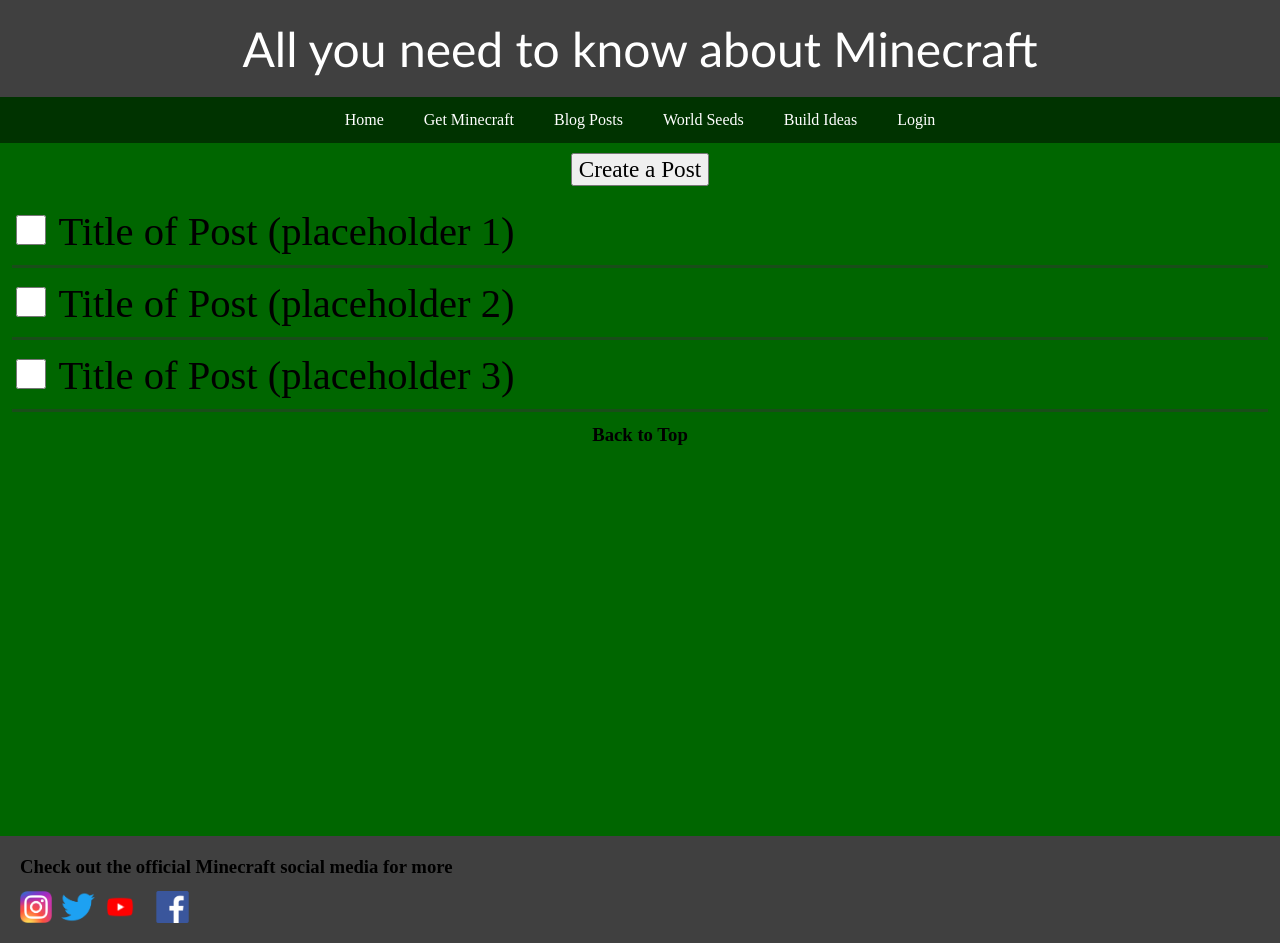
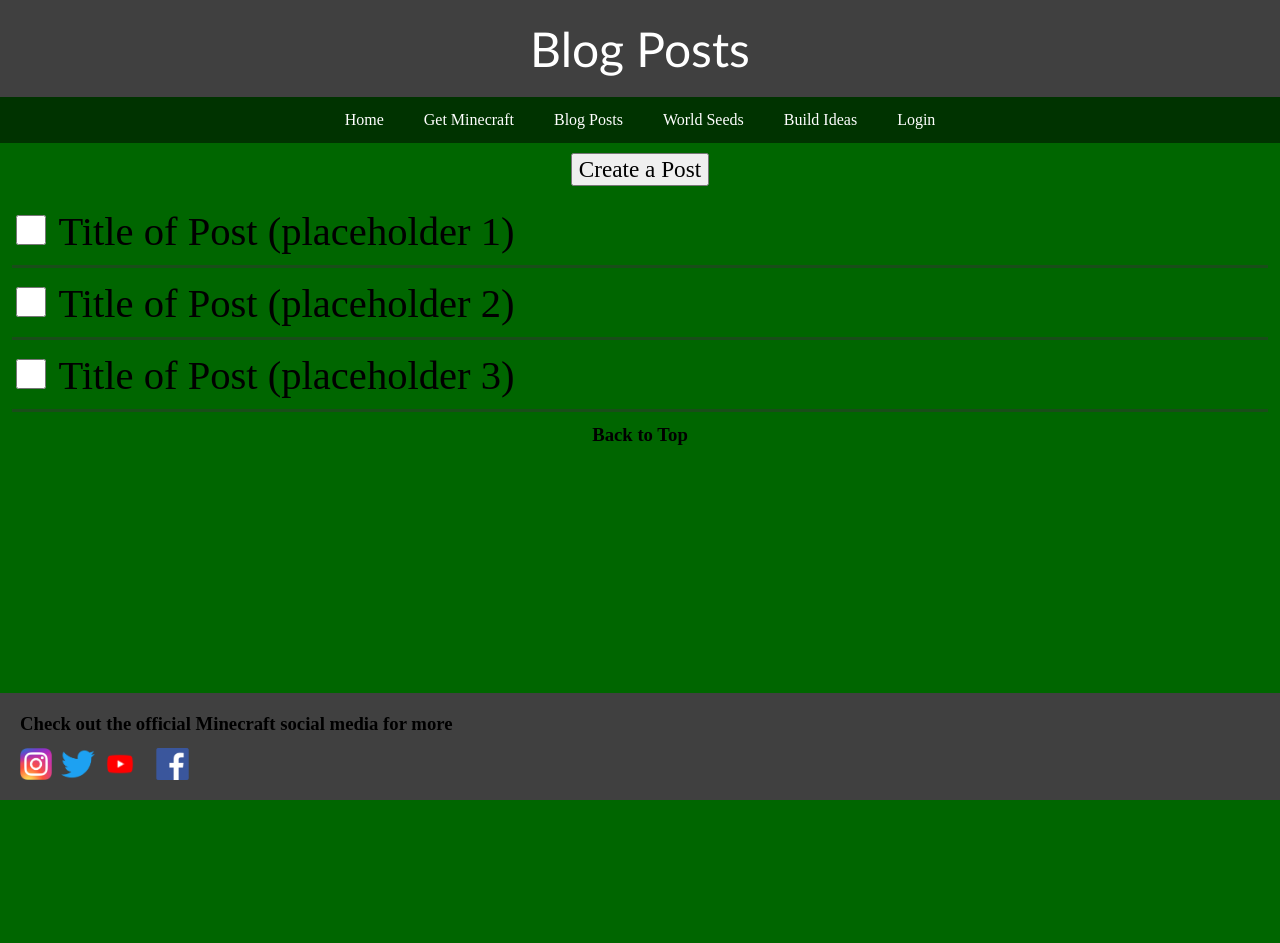
Before and after one commit to andrewdoepke/CSP2, a Flask app: page /blogpost in a window 1280 px wide. After the commit the page ends 800 px from the top, so only its background shows below. Run offline with Flask 2, Linux system fonts and the light colour scheme.

Commit message:
Fixed Headers and whatnot

```diff
--- a/main.py
+++ b/main.py
@@ -6,47 +6,47 @@ app = Flask(__name__)
 @app.route('/')
 @app.route('/home')
 def main():
-    return render_template('homepage.html', title="Home")
+    return render_template('homepage.html', title="Home", header="All you need to know about Minecraft")
 
 
 @app.route('/getmc')
 def getmc():
-    return render_template('get-minecraft.html', title="Get Minecraft")
+    return render_template('get-minecraft.html', title="Get Minecraft", header="Get Minecraft")
 
 
 @app.route('/blogpost', methods=['GET', 'POST'])
 def blog():
-    return render_template('blog-posts.html', title="Blog Posts")
+    return render_template('blog-posts.html', title="Blog Posts", header="Blog Posts")
 
 
 @app.route('/newpost', methods=['GET', 'POST'])
 def newblog():
-    return render_template('new-blog-post.html')
+    return render_template('new-blog-post.html', title="New Post", header="New Post")
 
 
 @app.route('/worldseed', methods=['GET', 'POST'])
 def ws():
-    return render_template('world-seeds.html', title="World Seeds")
+    return render_template('world-seeds.html', title="World Seeds", header="World Seeds")
 
 
 @app.route('/newseed', methods=['GET', 'POST'])
 def newworldseed():
-    return render_template('new-world-seed.html')
+    return render_template('new-world-seed.html', title="New Seed", header="New Seed")
 
 
 @app.route('/buildideas', methods=['GET', 'POST'])
 def bi():
-    return render_template('build-ideas.html', title="Build Ideas")
+    return render_template('build-ideas.html', title="Build Ideas", header="Build Ideas")
 
 
 @app.route('/adminlogin', methods=['GET', 'POST'])
 def login():
-    return render_template('admin-login.html', title="Login")
+    return render_template('admin-login.html', title="Login", header="Login")
 
 
 @app.errorhandler(404)
 def page_not_found(e):
-    return render_template('404.html', title="Oops!"), 404
+    return render_template('404.html', title="Oops!", header="Oh No!"), 404
 
 
 if __name__ == "__main__":
--- a/static/css/global.css
+++ b/static/css/global.css
@@ -41,7 +41,6 @@
 .main {
 	margin: 0;
 	padding: 10px;
-	min-height: 100%;
 }
 
 .check-box-input {
@@ -142,7 +141,7 @@ html{
 body {
     position: relative;
     margin: 0;
-    min-height: 100%;
+    min-height: 100vh;
     background-color: #006600;
     padding-bottom: 7rem;
 }
--- a/templates/template.html
+++ b/templates/template.html
@@ -11,7 +11,7 @@
 	<a name="to-top"></a>
 	<div class="stickysticky">
 <!-- Banner at Head of Webpage -->
-		<div class = "header">All you need to know about Minecraft</div>
+		<div class = "header">{{ header }}</div>
 <!-- Navigation Bar -->
 		<div class = "navigation">
 			<a href="/home">Home</a>
--- a/templates/world-seeds.html
+++ b/templates/world-seeds.html
@@ -1,5 +1,4 @@
 {% extends "template.html" %}
-
 
 {% block content %}
     <!-- Main Body of Page -->
```
